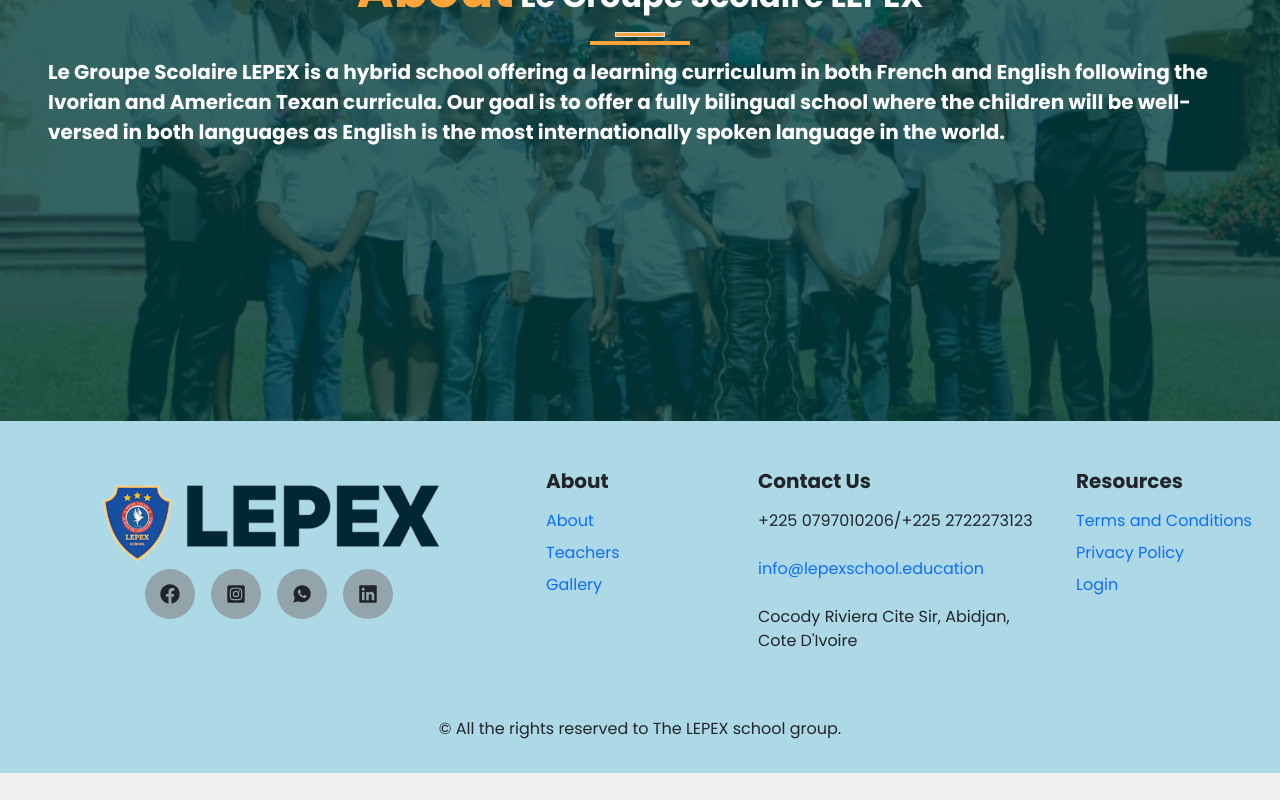
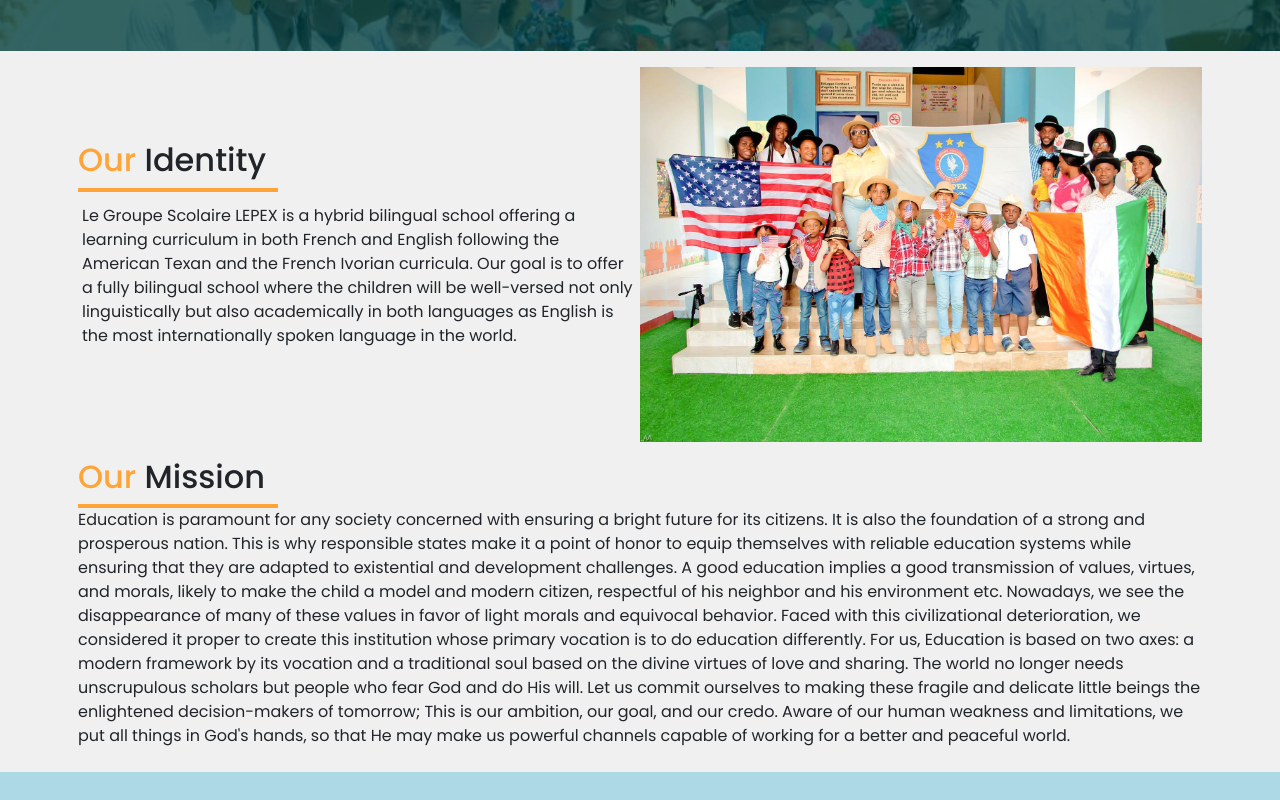
Before and after one commit to Ihsan-Ali-K/PexelSchool, a React (Vite) app: page /about in a window 1280 px wide. Shown: the part 380-1180 px from the top of the page. Before the commit the page ends 1153 px from the top, so only its background shows below. Built offline with nearby package versions, Linux system fonts and the light colour scheme; a web font is replaced by a local one.

Commit message:
updated about page

```diff
--- a/src/components/about/About.jsx
+++ b/src/components/about/About.jsx
@@ -1,6 +1,7 @@
 import React from 'react'
 import "./About.scss"
 import Image from "../../assets/about-us.jpg"
+import mardis from "../../assets/mardis-7.jpg"
 const About = () => {
   return (
     <>
@@ -11,12 +12,39 @@
             <h2 className='text-center pt-5 pt-md-0'><span>About</span> Le Groupe Scolaire LEPEX</h2>
             <div className='border'></div>
             <div className='border-1'></div>
-            <p className='mt-2 px-md-5'>Le Groupe Scolaire LEPEX is a hybrid school offering a learning curriculum in both French and English following the Ivorian and American Texan curricula. Our goal is to offer a fully bilingual school where the children will be well-versed in both languages as English is the most internationally spoken language in the world.</p>
+
 
           </div>
         </div>
+
+
       </div>
-      <div className='container'>
+      <div className='container mt-2'>
+        <div className='d-flex  flex-wrap p-2 '>
+
+          <div className='col-md-6 d-flex flex-column justify-content-center '>
+            <h2 className=' pt-5 pt-md-0'><span>Our</span> Identity</h2>
+            <div className='border-1'></div>
+            <p className='mt-2 flex-wrap p-1'>Le Groupe Scolaire LEPEX is a hybrid bilingual school offering a learning curriculum in both French and English following the American Texan and the French Ivorian curricula. Our goal is to offer a fully bilingual school where the children will be well-versed not only linguistically but also academically in both languages as English is the most internationally spoken language in the world.</p>
+          </div>
+          <div className='col-md-6 inner-image'>
+            <img src={mardis} alt='about-image' />
+
+          </div>
+        </div>
+        <div className='p-2'>
+        <h2 className=' pt-5 pt-md-0'><span>Our</span> Mission</h2>
+        <div className='border-1'></div>
+          <p className=''>
+            Education is paramount for any society concerned with ensuring a bright future for its citizens. It is also the foundation of a strong and prosperous nation. This is why responsible states make it a point of honor to equip themselves with reliable education systems while ensuring that they are adapted to existential and development challenges.
+            A good education implies a good transmission of values, virtues, and morals, likely to make the child a model and modern citizen, respectful of his neighbor and his environment etc.
+            Nowadays, we see the disappearance of many of these values in favor of light morals and equivocal behavior. Faced with this civilizational deterioration, we considered it proper to create this institution whose primary vocation is to do education differently. For us, Education is based on two axes: a modern framework by its vocation and a traditional soul based on the divine virtues of love and sharing.
+            The world no longer needs unscrupulous scholars but people who fear God and do His will.
+            Let us commit ourselves to making these fragile and delicate little beings the enlightened decision-makers of tomorrow; This is our ambition, our goal, and our credo.
+            Aware of our human weakness and limitations, we put all things in God's hands, so that He may make us powerful channels capable of working for a better and peaceful world.
+
+          </p>
+        </div>
 
       </div>
     </>
--- a/src/components/about/About.scss
+++ b/src/components/about/About.scss
@@ -17,8 +17,9 @@
   }
 
   .image {
-    max-height: calc(100vh - 80px);
+    max-height: 350px;
     overflow: hidden;
+
 
     img {
 
@@ -29,6 +30,7 @@
   }
 
   .text {
+    width: 100%;
     max-width: 100%;
     height: 100%;
     overflow: hidden;
@@ -48,6 +50,28 @@
       font-weight: bold;
     }
   }
+
+
+}
+
+.container{
+  .border-1 {
+    height: 4px;
+    width: 200px;
+    background-color: #FEA439;
+  }
+
+  span {
+    color: #FEA439;
+  }
+  .inner-image{
+
+    img{
+      width: 100%;
+     height: auto;
+
+    }
+  }
 }
 
 @media (max-width: 768px) {
@@ -55,6 +79,9 @@
   .about-us {
     span {
       font-size: 35px;
+    }
+    .image{
+      max-height: 200px;
     }
 
     .text {
```
